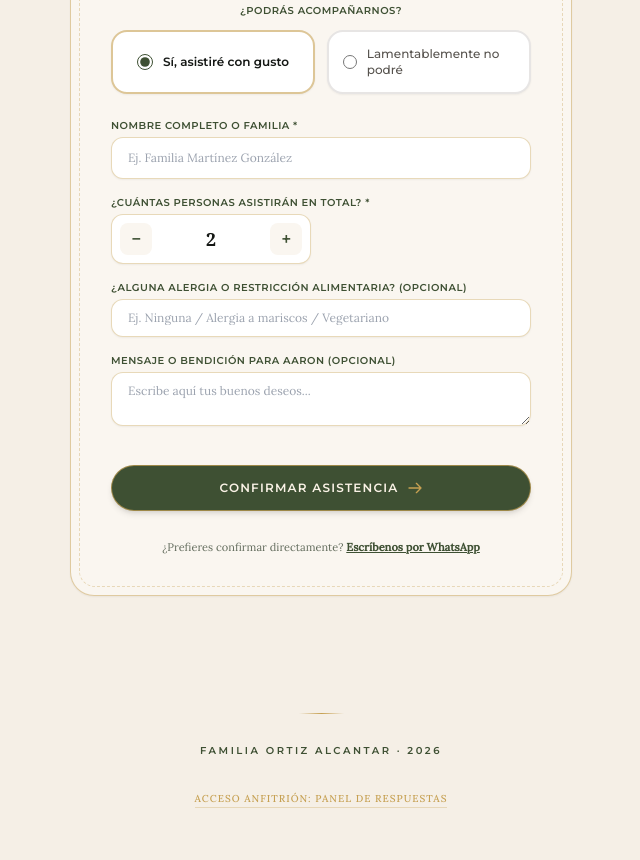
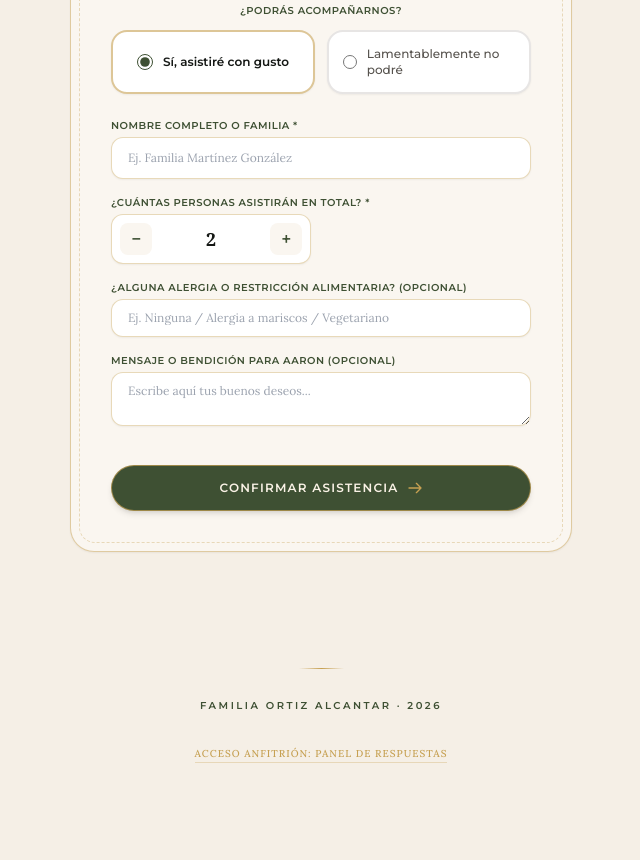
Before and after one commit to JCCJN04/bautizoaaronortiz, a website: page index.html in a window 1280 px wide. Shown: the part 3832-4692 px from the top of the page, without its empty margins (319-959 px from the left). Drawn offline with nearby package versions, Linux system fonts and the light colour scheme.

Commit message:
Remove alternative WhatsApp link from RSVP form

```diff
--- a/index.html
+++ b/index.html
@@ -751,18 +751,6 @@
           </button>
         </div>
 
-        <!-- Enlace alternativo a WhatsApp -->
-        <p class="text-[11px] text-[#3D4A38]/80 pt-1">
-          ¿Prefieres confirmar directamente?
-          <a
-            href="https://api.whatsapp.com/send?phone=523111234567&text=%C2%A1Hola!%20Confirmo%20mi%20asistencia%20al%20Bautizo%20y%20Cumplea%C3%B1os%20de%20Aaron%20Sebasti%C3%A1n."
-            target="_blank"
-            class="text-[#3E5033] font-semibold underline hover:text-[#C6A052] transition-colors"
-          >
-            Escríbenos por WhatsApp
-          </a>
-        </p>
-
       </form>
 
     </section>
```
